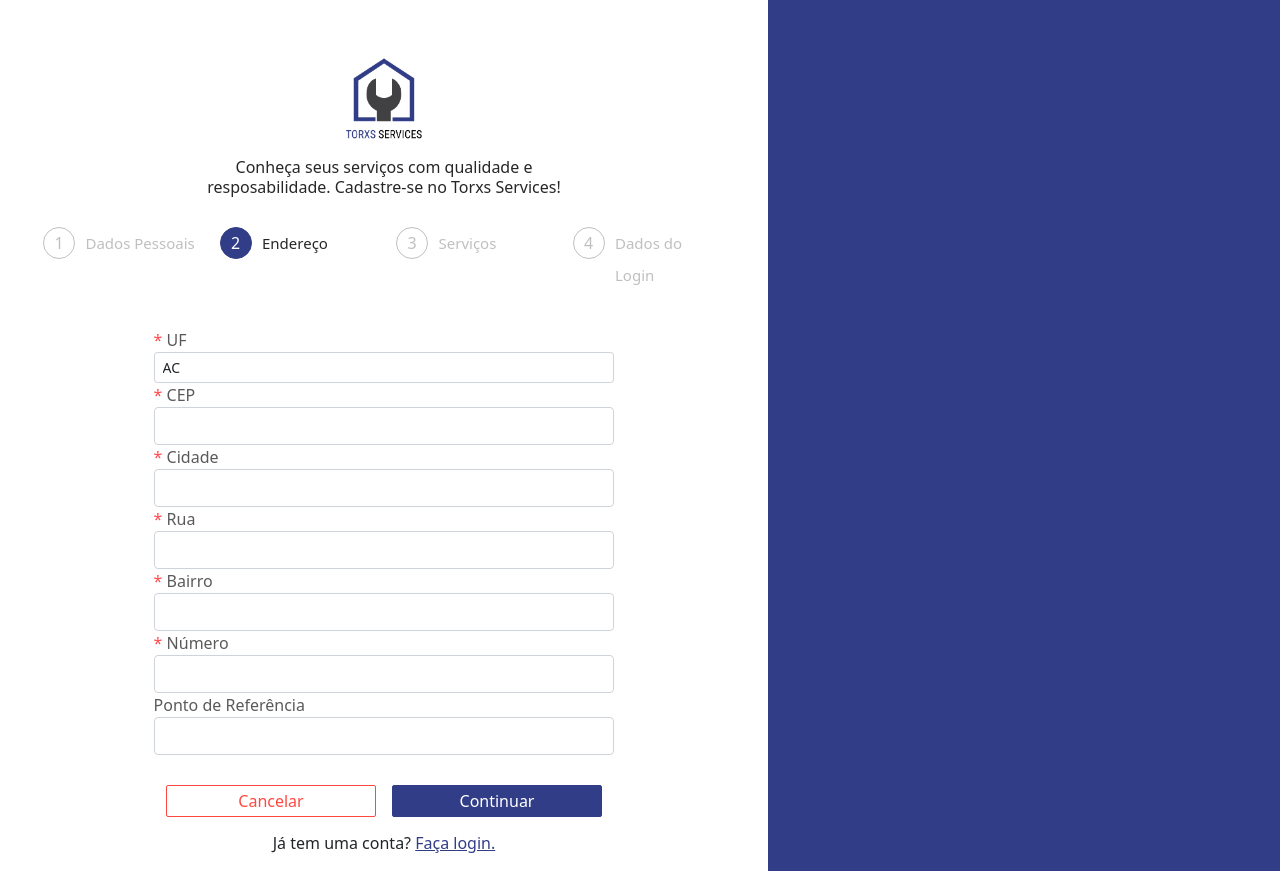
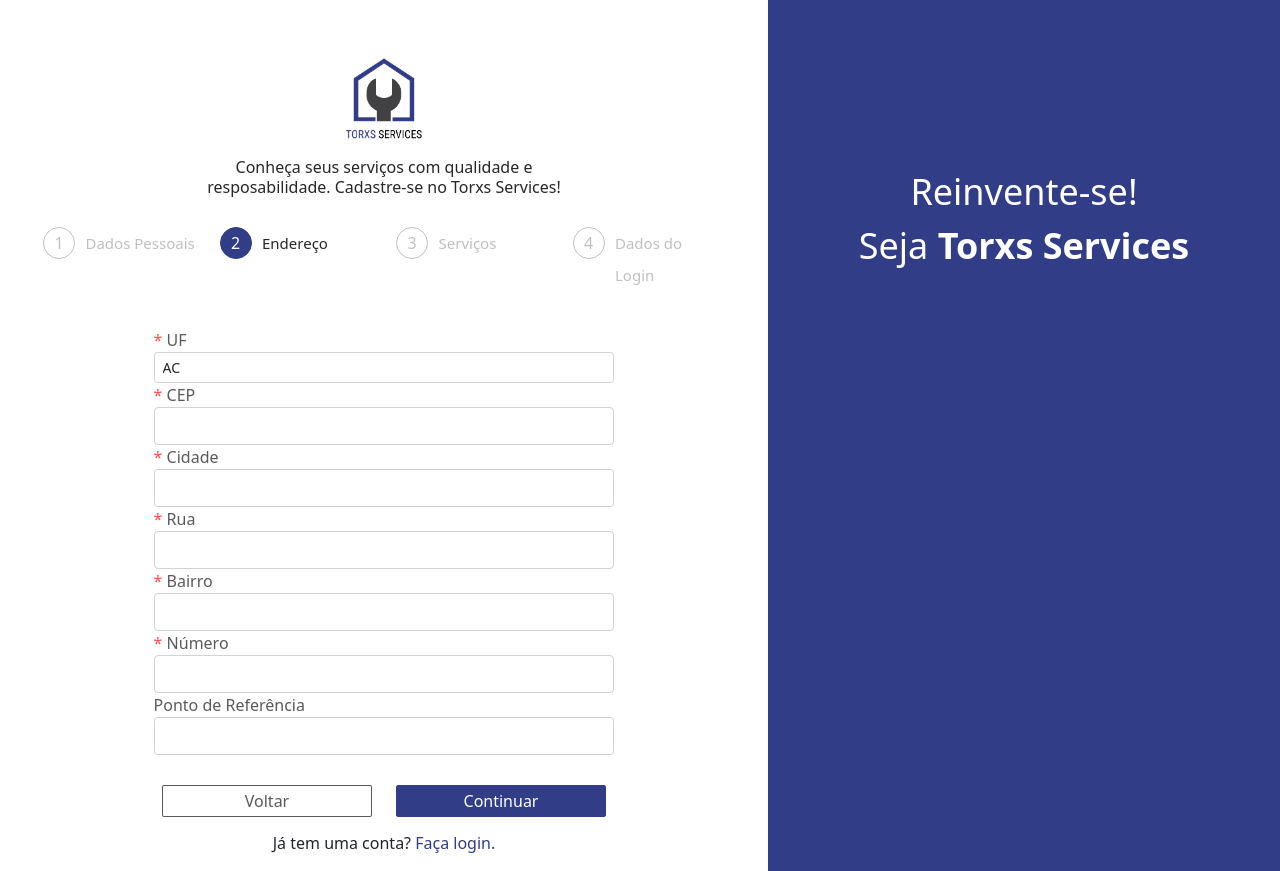
Before and after one commit to SnowGray24/DomesticGeneralServices, a React (Create React App) app: page /CadastroPrestador in a window 1280 px wide. Both pictures are taken after a click on the button "Continuar". Built offline with nearby package versions, Linux system fonts and the light colour scheme.

Commit message:
Adicionando melhoramentos na tela CadastroPrestador

```diff
--- a/src/CadastroPrestador.js
+++ b/src/CadastroPrestador.js
@@ -11,13 +11,44 @@
 function CadastroPrestador (){
     const [fieldForm, setFieldForm] = useState(1);
 
-    const proxForm = () =>{
-        if (fieldForm === 1){
+    const antForm = () =>{
+        if (fieldForm === 4){
+            document.getElementById("formField1").style.display = "none";
+            document.getElementById("formField2").style.display = "none";
+            document.getElementById("formField3").style.display = "block";
+            document.getElementById("formField4").style.display = "none";
+        }else if (fieldForm === 3){
             document.getElementById("formField1").style.display = "none";
             document.getElementById("formField2").style.display = "block";
             document.getElementById("formField3").style.display = "none";
             document.getElementById("formField4").style.display = "none";
+        }else if (fieldForm === 2){
+            document.getElementById("formField1").style.display = "block";
+            document.getElementById("formField2").style.display = "none";
+            document.getElementById("formField3").style.display = "none";
+            document.getElementById("formField4").style.display = "none";
 
+
+
+            document.getElementById("btAnt").style.display = "none";
+            document.getElementById("btCancelar").style.display = "block";
+
+        }
+
+        if (fieldForm > 1)
+            setFieldForm(fieldForm - 1);
+
+    }
+
+    const proxForm = () =>{
+        if (fieldForm === 1){
+            document.getElementById("btAnt").style.display = "block";
+            document.getElementById("btCancelar").style.display = "none";
+
+            document.getElementById("formField1").style.display = "none";
+            document.getElementById("formField2").style.display = "block";
+            document.getElementById("formField3").style.display = "none";
+            document.getElementById("formField4").style.display = "none";
         }else if (fieldForm === 2){
             document.getElementById("formField1").style.display = "none";
             document.getElementById("formField2").style.display = "none";
@@ -30,17 +61,11 @@
             document.getElementById("formField4").style.display = "block";
         }
 
-        setFieldForm(fieldForm + 1);
-        verificationLimits();
+        if (fieldForm < 4)
+            setFieldForm(fieldForm + 1);
 
-    }
+        console.log(fieldForm);
 
-    const verificationLimits = () =>{
-        if (fieldForm > 3){
-            setFieldForm(4);
-        }else if (fieldForm < 1){
-            setFieldForm(1);
-        }
     }
 
 
@@ -224,19 +249,28 @@
 
 
 
-                <div style={{marginTop: "30px"}}>
-                    <button className="btCancelar">Cancelar</button>
-                    <button className="btProx" onClick={proxForm} >Continuar</button>
-                </div>
+                <Row style={{marginTop: "30px"}}>
+                    <Col id="btCancelar">
+                        <a href="/"><button className="btCancelar">Cancelar</button></a>
+                    </Col>
 
-                <p style={{marginTop: "14px"}}>Já tem uma conta? <a href="/" className="facaLogin">Faça login.</a></p>
+                    <Col id="btAnt" style={{display: "none"}}>
+                        <button className="btAnt" onClick={antForm}>Voltar</button>
+                    </Col>
+
+                    <Col>
+                        <button className="btProx" onClick={proxForm} >Continuar</button>
+                    </Col>
+                </Row>
+
+                <p style={{marginTop: "14px"}}>Já tem uma conta? <a href="/" style={{textDecoration: "none"}} className="facaLogin">Faça login.</a></p>
 
 
 
             </section>
 
             <section className="layoutAzul">
-
+                <p style={{color: 'white', display: "flex", flexDirection: "column", alignItems: "center", marginTop: "165px", fontSize: "36px"}}>Reinvente-se!<br /><span>Seja <span style={{fontWeight: "bold"}}>Torxs Services</span></span></p>
             </section>
         </div>
 
--- a/src/css/button.css
+++ b/src/css/button.css
@@ -48,5 +48,13 @@
     height: 32px;
     border-radius: 2px;
     background-color: #323D87;
-    margin-left: 1em;
 }
+
+.btAnt{
+    border: 1px solid rgba(0, 0, 0, 0.65);
+    color: rgba(0, 0, 0, 0.65);
+    width: 210px;
+    height: 32px;
+    border-radius: 2px;
+    background-color: #FFFFFF;
+}
```
